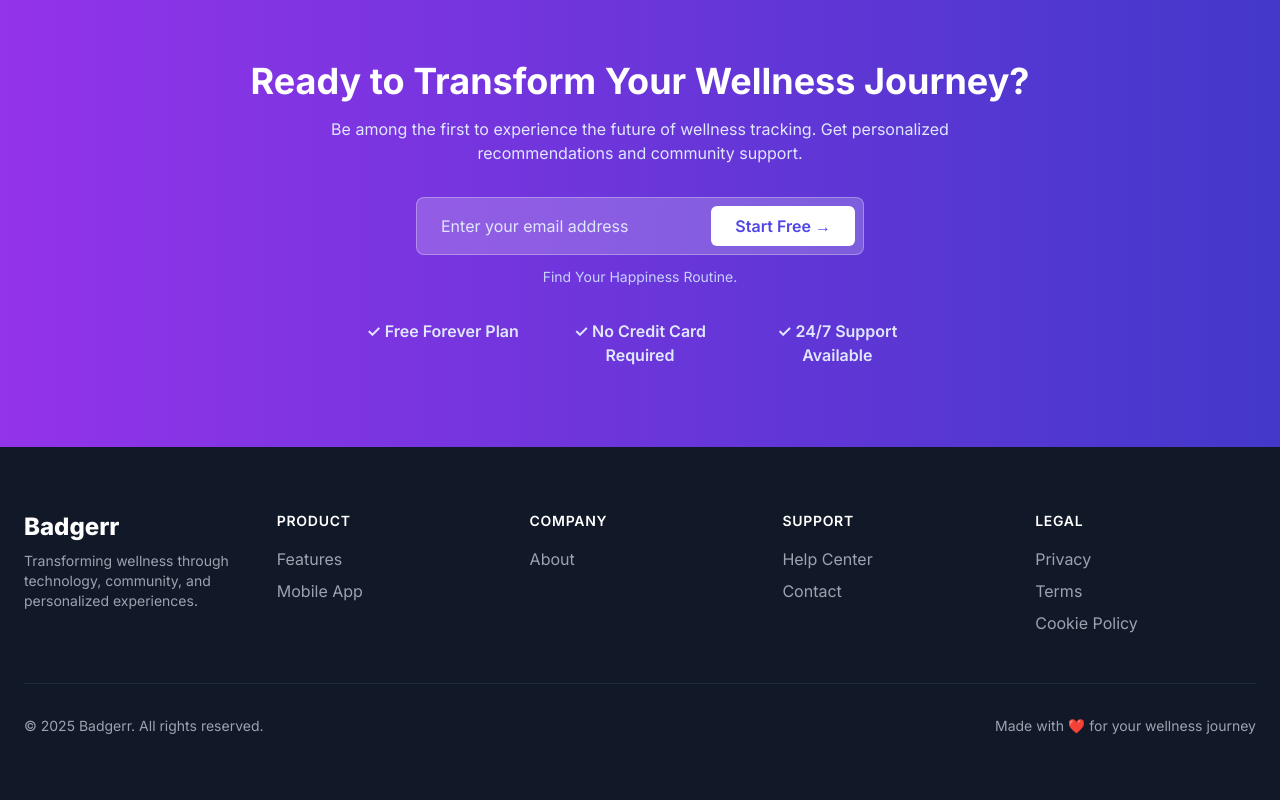
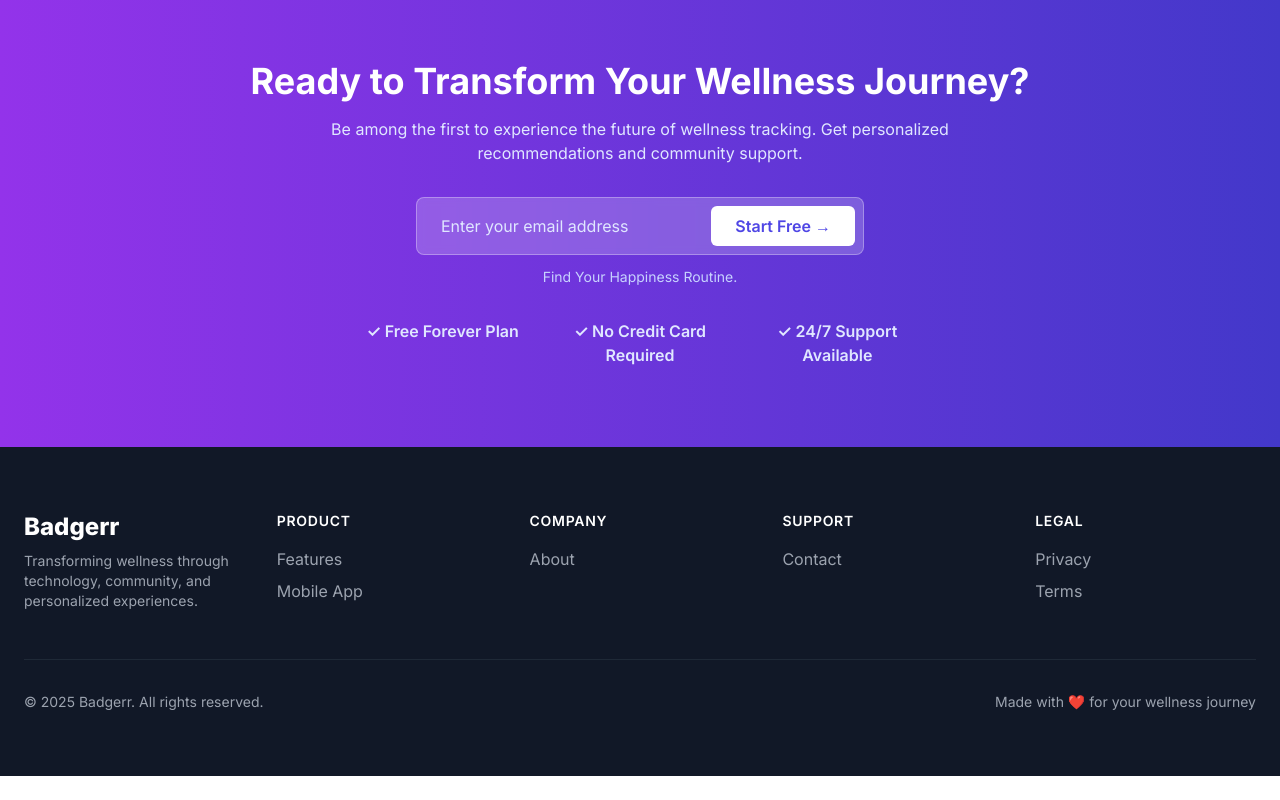
Before and after one commit to kosmosis12/badgerr-site, a React (Vite) app: page / in a window 1280 px wide. Shown: the part 3366-4166 px from the top of the page. After the commit the page ends 4142 px from the top, so only its background shows below. Built offline with nearby package versions, Linux system fonts and the light colour scheme.

Commit message:
Fix: removed fluff Footer sections

```diff
--- a/src/App.tsx
+++ b/src/App.tsx
@@ -323,7 +323,6 @@ const Footer: React.FC<{ setCurrentPage: (page: string) => void }> = ({ setCurre
                     <div>
                         <h4 className="font-semibold text-white mb-4 tracking-wider uppercase text-sm">Support</h4>
                         <ul className="space-y-2">
-                            <li><a href="#" className="hover:text-white transition-colors">Help Center</a></li>
                             <li><a href="#" className="hover:text-white transition-colors">Contact</a></li>
                         </ul>
                     </div>
@@ -332,7 +331,6 @@ const Footer: React.FC<{ setCurrentPage: (page: string) => void }> = ({ setCurre
                         <ul className="space-y-2">
                             <li><a href="#privacy" onClick={(e) => handleNavClick(e, 'privacy')} className="hover:text-white transition-colors">Privacy</a></li>
                             <li><a href="#terms" onClick={(e) => handleNavClick(e, 'terms')} className="hover:text-white transition-colors">Terms</a></li>
-                            <li><a href="#" className="hover:text-white transition-colors">Cookie Policy</a></li>
                         </ul>
                     </div>
                 </div>
```
